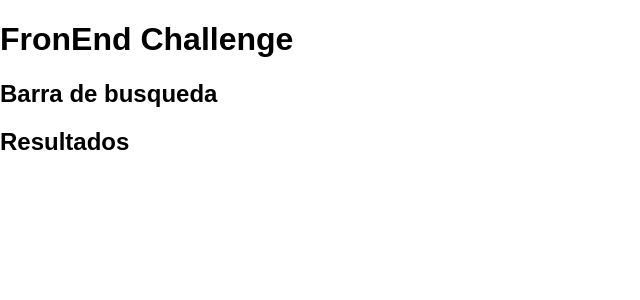
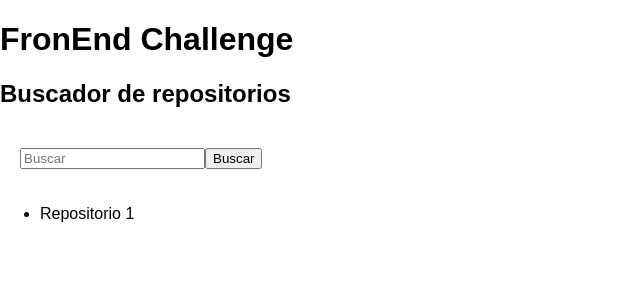
Before and after one commit to cledesma92/tropipay-frontend-challenge, a React (Create React App) app: page / in a window 1280 px wide. Shown: the top 300 px of the page, without its empty margins (0-640 px from the left). Built offline with nearby package versions, Linux system fonts and the light colour scheme.

Commit message:
Se agregó la barra de busqueda y el botón para buscar en el componente 'SearchBar'

```diff
--- a/src/App.js
+++ b/src/App.js
@@ -10,6 +10,7 @@ class App extends Component {
     return (
       <React.Fragment>
         <h1>FronEnd Challenge</h1>
+        <h2>Buscador de repositorios</h2>
         <SearchBar/>
         <Results/>
       </React.Fragment>
--- a/src/components/Results.js
+++ b/src/components/Results.js
@@ -1,7 +1,11 @@
 import React from 'react';
 
 const Results = () => {
-    return <h2>Resultados</h2>
+    return (
+        <ul>
+            <li>Repositorio 1</li>
+        </ul>
+    );
 }
 
 export {Results}
--- a/src/components/SearchBar.js
+++ b/src/components/SearchBar.js
@@ -1,7 +1,22 @@
-import React from 'react';
+/* import React from 'react'; */
+import React, {useState} from 'react';
 
 const SearchBar = () => {
-    return <h2>Barra de busqueda</h2>
+    const [searchInput, setSearchInput] = useState('');
+
+    const handleChange = (e) => {
+        setSearchInput(e.target.value)
+    }
+
+    const handleClick = () => {
+        console.log(searchInput)
+    }
+    return (
+        <div style={{ padding: "20px" }}>
+            <input type="text" placeholder="Buscar" value={searchInput} onChange={handleChange}/>
+            <button onClick={handleClick}>Buscar</button>
+        </div>
+    );
 }
 
 export {SearchBar}
```
